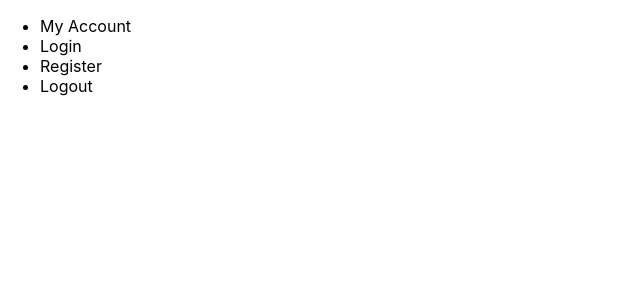
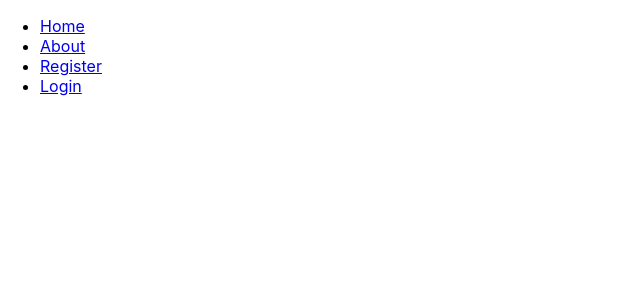
Before and after one commit to ahmcho/wdit-react, a React (Create React App) app: page /login in a window 1280 px wide. Shown: the top 300 px of the page, without its empty margins (0-640 px from the left). Built offline with nearby package versions, Linux system fonts and the light colour scheme.

Commit message:
Added NavBar

```diff
--- a/src/components/NavBar.js
+++ b/src/components/NavBar.js
@@ -1,13 +1,38 @@
-import React from 'react';
+import React, {useEffect, useState} from 'react';
+import { Link } from 'react-router-dom';
 
 const NavBar = () => {
+  const [token, setToken] = useState('');
+  useEffect( () => {
+    const acquiredToken = localStorage.getItem("token");
+    if(acquiredToken){
+      setToken(acquiredToken);
+    }
+  },[]);
+
     return(
         <ul>
-            <li>My Account</li>
-            <li>Login</li>
-            <li>Register</li>
-            <li>Logout</li>
-        </ul>
+          <li>
+            <Link to="/">Home</Link>
+          </li>
+          <li>
+            <Link to="/about">About</Link>
+          </li>
+          { !token ? (
+            <div>
+              <li>
+                <Link to="/register">Register</Link>
+              </li>
+              <li>
+                <Link to="/login">Login</Link>
+              </li>
+            </div>
+          ) : (
+            <li>
+              <Link to="/dashboard">My Account</Link>
+            </li>
+          )}
+      </ul>
     )
 }
 
```
